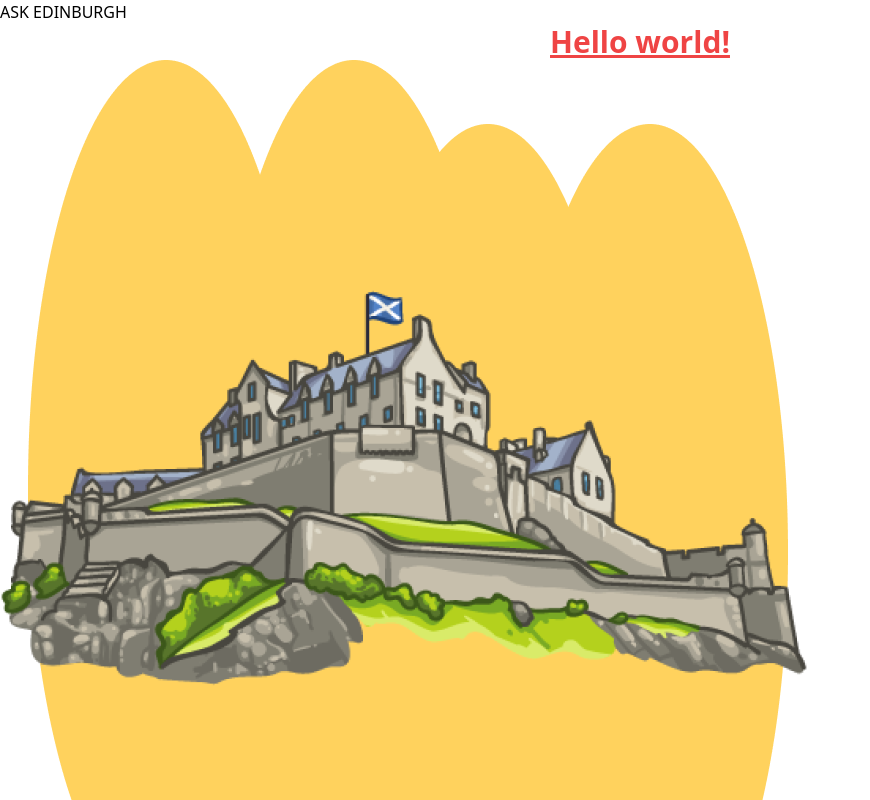
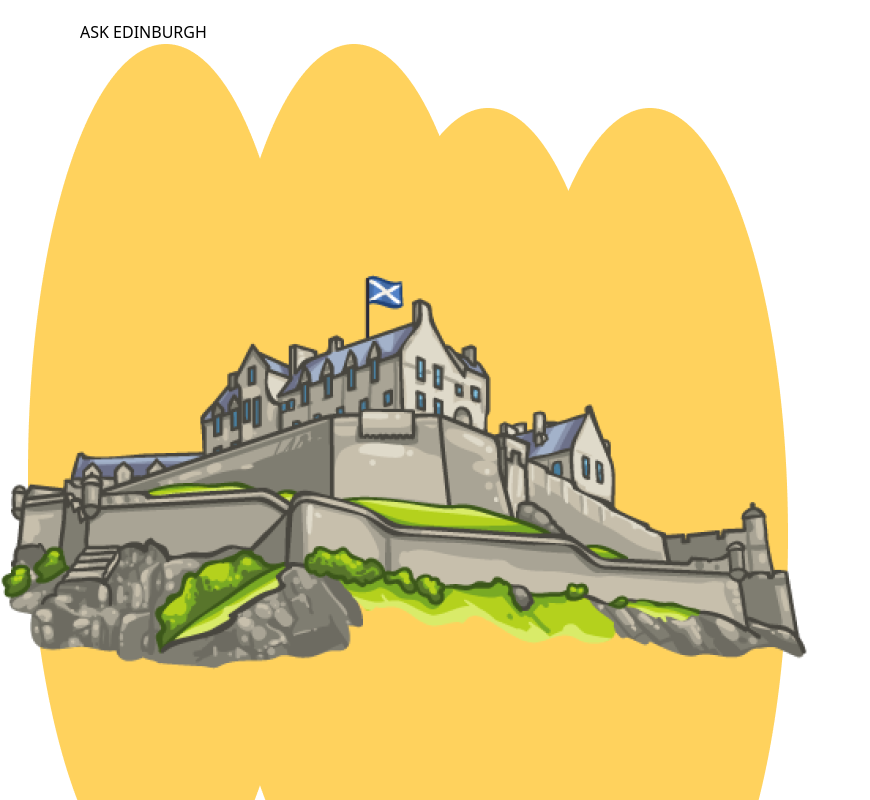
Before and after one commit to xiaowuuu/ask_edinburgh, a React (Vite) app in the folder client/: page / in a window 1280 px wide. Shown: the top 800 px of the page, without its empty margins (0-870 px from the left). Built offline with nearby package versions, Linux system fonts and the light colour scheme.

Commit message:
import abeezee font in tailwin config file

```diff
--- a/client/src/components/Header.tsx
+++ b/client/src/components/Header.tsx
@@ -10,7 +10,7 @@ function Header () {
     <img src={purple} alt={purple} />
     <img src={circle} alt={circle} />
     <img src={pipeman} alt={pipeman}/>
-    <p>The best place to EXPLORE and DISCOVER Edinburgh</p>
+    <p className='font-ABeeZee'>The best place to EXPLORE and DISCOVER Edinburgh</p>
 
     </div>
   )
--- a/client/src/components/Logo.tsx
+++ b/client/src/components/Logo.tsx
@@ -1,9 +1,7 @@
 function Logo (){
   return(
-  <>
-  <p>ASK EDINBURGH</p>
-  <h1 className="text-3xl font-bold text-red-500 underline text-center">Hello world!</h1>
-  </>)
+  <p className="pt-5 pl-20">ASK EDINBURGH</p>
+)
 }
 
 export default Logo;
--- a/client/tailwind.config.js
+++ b/client/tailwind.config.js
@@ -4,7 +4,11 @@ module.exports = {
     "./src/**/*.{js,jsx,ts,tsx}",
   ],
   theme: {
-    extend: {},
+    extend: {
+      fontFamily:{
+        'ABeeZee':['"ABeeZee"', 'sans-serif'],
+      },
+    },
   },
   plugins: [],
 }
```
